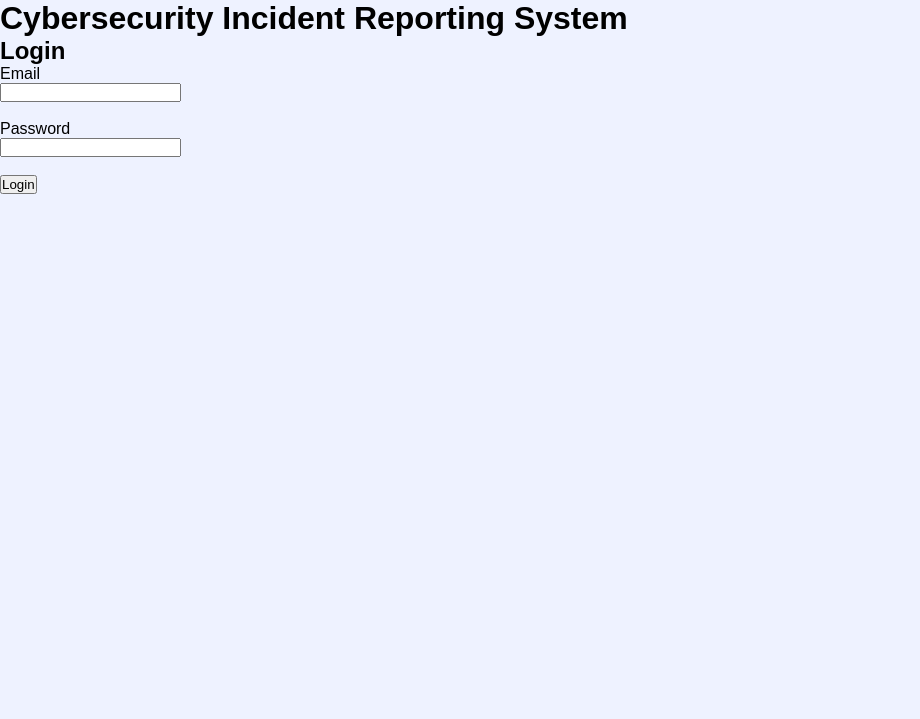
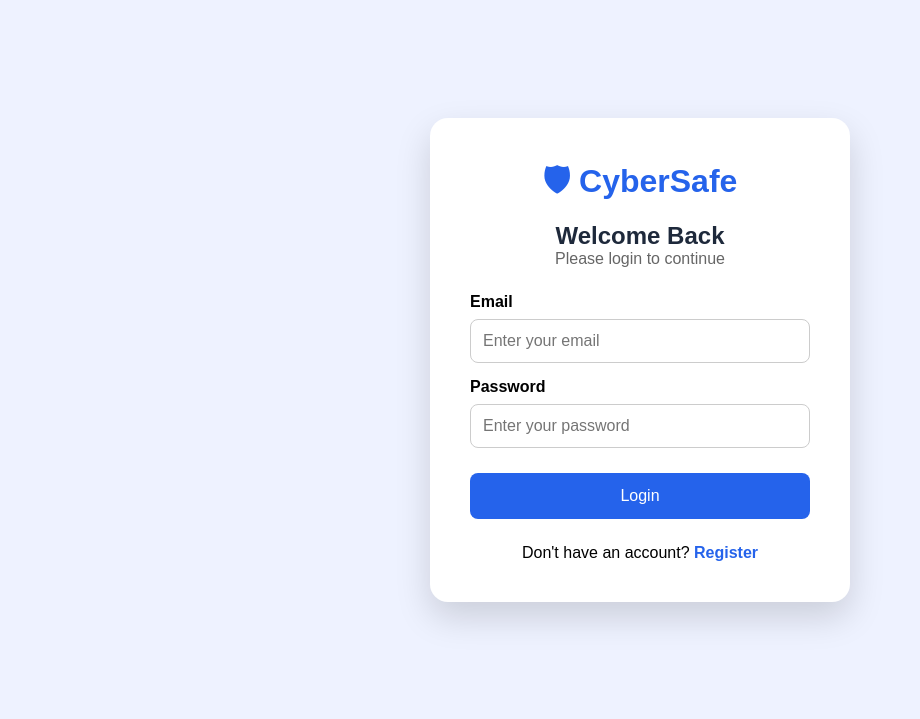
Before and after one commit to bhuwankhadka99/Cybersecurity-Incident-Reporting-System, a Flask app: page /login-page in a window 1280 px wide. Shown: the top 719 px of the page, without its empty margins (0-920 px from the left). Run offline with Flask 3, Linux system fonts and the light colour scheme.

Commit message:
Redesign login page with modern card layout

```diff
--- a/static/css/style.css
+++ b/static/css/style.css
@@ -160,3 +160,138 @@ button{
     cursor:pointer;
 
 }
+
+
+/* ================= LOGIN PAGE ================= */
+
+.login-container{
+
+    display:flex;
+
+    justify-content:center;
+
+    align-items:center;
+
+    min-height:90vh;
+
+}
+
+.login-card{
+
+    width:420px;
+
+    background:white;
+
+    padding:40px;
+
+    border-radius:18px;
+
+    box-shadow:0 15px 35px rgba(0,0,0,.15);
+
+}
+
+.login-card h1{
+
+    text-align:center;
+
+    color:#2563eb;
+
+    margin-bottom:10px;
+
+}
+
+.login-card h2{
+
+    text-align:center;
+
+    color:#1e293b;
+
+}
+
+.login-card p{
+
+    text-align:center;
+
+    margin-bottom:25px;
+
+    color:#666;
+
+}
+
+.login-card label{
+
+    display:block;
+
+    margin-top:15px;
+
+    margin-bottom:8px;
+
+    font-weight:bold;
+
+}
+
+.login-card input{
+
+    width:100%;
+
+    padding:12px;
+
+    border:1px solid #ccc;
+
+    border-radius:8px;
+
+    font-size:16px;
+
+}
+
+.login-card button{
+
+    width:100%;
+
+    margin-top:25px;
+
+    padding:14px;
+
+    background:#2563eb;
+
+    color:white;
+
+    border:none;
+
+    border-radius:8px;
+
+    font-size:16px;
+
+    transition:.3s;
+
+}
+
+.login-card button:hover{
+
+    background:#1d4ed8;
+
+}
+
+.login-footer{
+
+    text-align:center;
+
+    margin-top:20px;
+
+}
+
+.login-footer a{
+
+    color:#2563eb;
+
+    text-decoration:none;
+
+    font-weight:bold;
+
+}
+
+.login-footer a:hover{
+
+    text-decoration:underline;
+
+}
--- a/templates/Login.html
+++ b/templates/Login.html
@@ -1,30 +1,69 @@
 <!DOCTYPE html>
-<html>
+<html lang="en">
+
 <head>
+    <meta charset="UTF-8">
+    <meta name="viewport" content="width=device-width, initial-scale=1.0">
     <title>Login</title>
-    <link rel="stylesheet" href="{{ url_for('static', filename='css/style.css') }}">
+
+    <link rel="stylesheet"
+          href="{{ url_for('static', filename='css/style.css') }}">
 </head>
+
 <body>
 
-    <h1>Cybersecurity Incident Reporting System</h1>
+    <div class="login-container">
 
-    <h2>Login</h2>
+        <div class="login-card">
 
-    <form id="loginForm">
+            <h1>🛡 CyberSafe</h1>
 
-        <label>Email</label><br>
-        <input type="email" id="email" required><br><br>
+            <h2>Welcome Back</h2>
 
-        <label>Password</label><br>
-        <input type="password" id="password" required><br><br>
+            <p>Please login to continue</p>
 
-        <button type="submit">Login</button>
+            <form id="loginForm">
 
-    </form>
+                <label>Email</label>
 
-    <p id="message"></p>
+                <input
+                    type="email"
+                    id="email"
+                    placeholder="Enter your email"
+                    required>
+
+                <label>Password</label>
+
+                <input
+                    type="password"
+                    id="password"
+                    placeholder="Enter your password"
+                    required>
+
+                <button type="submit">
+                    Login
+                </button>
+
+            </form>
+
+            <p id="message"></p>
+
+            <div class="login-footer">
+
+                Don't have an account?
+
+                <a href="/register-page">
+                    Register
+                </a>
+
+            </div>
+
+        </div>
+
+    </div>
 
     <script src="{{ url_for('static', filename='js/login.js') }}"></script>
 
 </body>
+
 </html>
```
